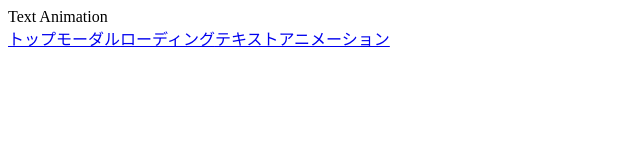
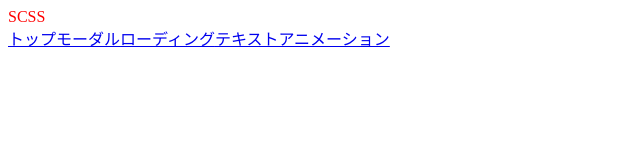
Before and after one commit to Hiromi-I/vue-practice, a Vue app: page /text-animation in a window 1280 px wide. Shown: the top 160 px of the page, without its empty margins (0-640 px from the left). Built offline with nearby package versions, Linux system fonts and the light colour scheme.

Commit message:
SCSSTextAnimationを仮表示

```diff
--- /dev/null
+++ b/src/components/SCSSTextAnimation.vue
@@ -0,0 +1,9 @@
+<template>
+  <div class="div">SCSS</div>
+</template>
+
+<style lang="scss" scoped>
+.div {
+  color: red;
+}
+</style>
--- a/src/views/TextAnimation.vue
+++ b/src/views/TextAnimation.vue
@@ -1,3 +1,15 @@
 <template>
-  <div>Text Animation</div>
+  <div>
+    <SCSSTextAnimation />
+  </div>
 </template>
+
+<script>
+import SCSSTextAnimation from "@/components/SCSSTextAnimation";
+
+export default {
+  components: {
+    SCSSTextAnimation,
+  }
+};
+</script>
```
